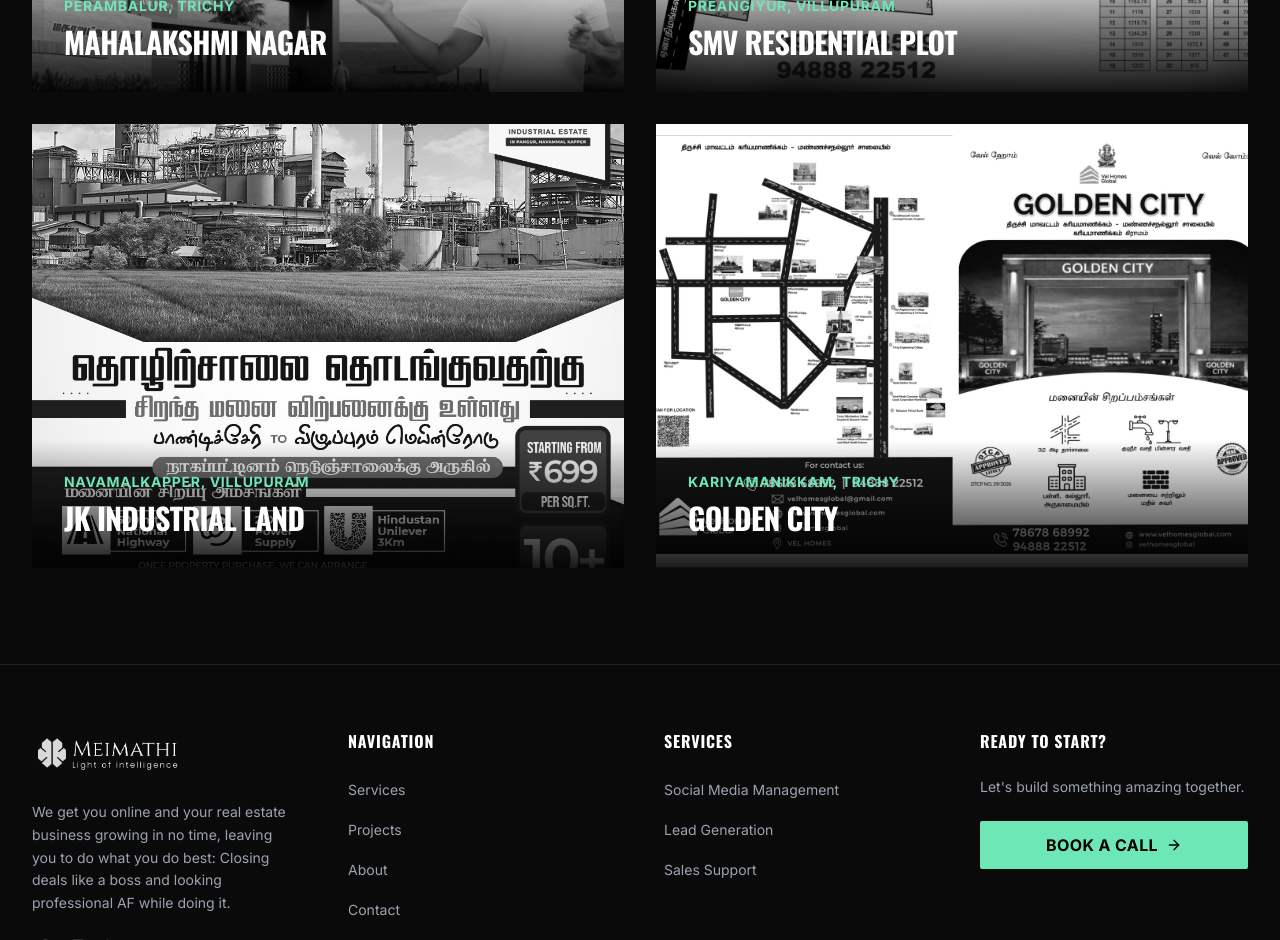
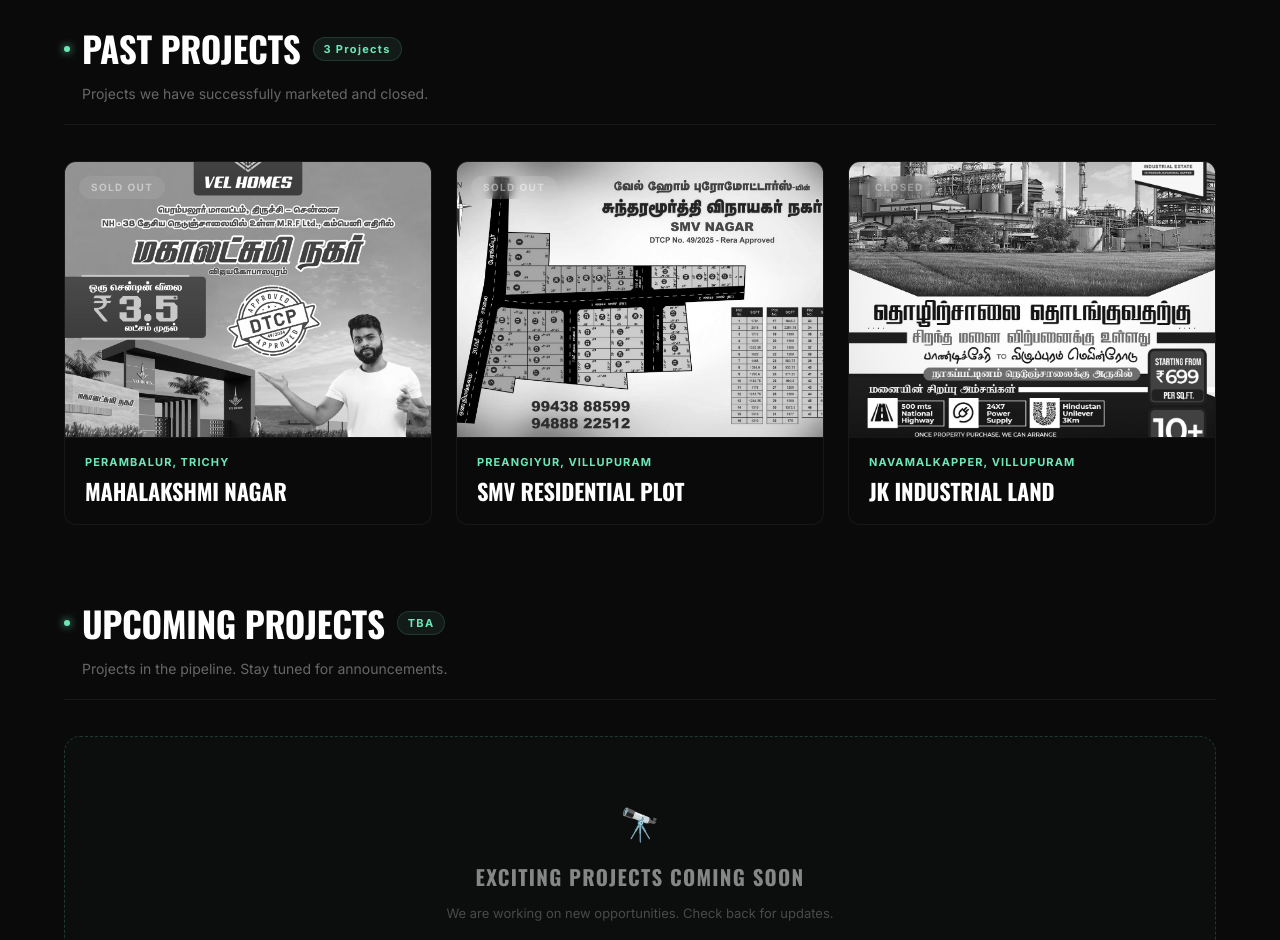
Before and after one commit to dravintel-design/meimadhi, a React (Vite) app: page /our-work in a window 1280 px wide. Shown: the part 940-1880 px from the top of the page. Built offline with nearby package versions, Linux system fonts and the light colour scheme.

Commit message:
feat: categorize Projects page into Current, Past and Upcoming sections

```diff
--- a/src/pages/OurWork.jsx
+++ b/src/pages/OurWork.jsx
@@ -1,18 +1,246 @@
 import React from 'react';
 import PageHeader from '../components/layout/PageHeader';
-import PortfolioGrid from '../components/home/Portfolio'; // Reusing for now
 
+const NEON  = '#6EE7B7';
+const BLACK = '#0a0a0a';
+
+/* ─── Project data ────────────────────────────────────────────────────── */
+const categories = [
+    {
+        id: 'current',
+        label: 'Current Projects',
+        description: 'Properties we are actively marketing and selling right now.',
+        projects: [
+            {
+                title: 'Global City',
+                location: 'Putthirankottai, Chengalpattu',
+                image: '/layout-map.png',
+                tag: 'Selling Fast',
+            },
+            {
+                title: 'Golden City',
+                location: 'Kariyamanikkam, Trichy',
+                image: '/Golden City.png',
+                tag: 'Newly Launched',
+            },
+        ],
+    },
+    {
+        id: 'old',
+        label: 'Past Projects',
+        description: 'Projects we have successfully marketed and closed.',
+        projects: [
+            {
+                title: 'Mahalakshmi Nagar',
+                location: 'Perambalur, Trichy',
+                image: '/mahalakshmi nagar.jpg',
+                tag: 'Sold Out',
+            },
+            {
+                title: 'SMV Residential Plot',
+                location: 'Preangiyur, Villupuram',
+                image: '/SMV Nagar.png',
+                tag: 'Sold Out',
+            },
+            {
+                title: 'JK Industrial Land',
+                location: 'Navamalkapper, Villupuram',
+                image: '/JK Industrial Land.jpeg',
+                tag: 'Closed',
+            },
+        ],
+    },
+    {
+        id: 'future',
+        label: 'Upcoming Projects',
+        description: 'Projects in the pipeline. Stay tuned for announcements.',
+        projects: [],
+    },
+];
+
+/* ─── Tag colour map ──────────────────────────────────────────────────── */
+const tagStyle = (tag) => {
+    if (tag === 'Selling Fast') return { bg: NEON, color: BLACK };
+    if (tag === 'Newly Launched') return { bg: '#3b82f6', color: '#fff' };
+    if (tag === 'Sold Out')       return { bg: 'rgba(255,255,255,0.08)', color: 'rgba(255,255,255,0.45)' };
+    if (tag === 'Closed')         return { bg: 'rgba(255,255,255,0.05)', color: 'rgba(255,255,255,0.35)' };
+    return { bg: 'rgba(255,255,255,0.1)', color: '#fff' };
+};
+
+/* ─── Single project card ─────────────────────────────────────────────── */
+const ProjectCard = ({ project }) => {
+    const ts = tagStyle(project.tag);
+    return (
+        <div className="group relative overflow-hidden cursor-pointer"
+            style={{
+                borderRadius: 12,
+                border: '1px solid rgba(255,255,255,0.06)',
+                background: BLACK,
+                transition: 'transform 0.4s cubic-bezier(.22,1,.36,1), box-shadow 0.4s ease, border-color 0.4s ease',
+            }}
+        >
+            {/* Image */}
+            <div className="aspect-[4/3] w-full overflow-hidden bg-gray-900">
+                <img
+                    src={project.image}
+                    alt={project.title}
+                    className="object-cover w-full h-full transform group-hover:scale-105 transition-all duration-500 grayscale group-hover:grayscale-0"
+                />
+            </div>
+
+            {/* Tag */}
+            <span style={{
+                position: 'absolute',
+                top: 14,
+                left: 14,
+                fontSize: '10px',
+                fontWeight: 700,
+                letterSpacing: '0.14em',
+                textTransform: 'uppercase',
+                background: ts.bg,
+                color: ts.color,
+                padding: '4px 12px',
+                borderRadius: 999,
+                backdropFilter: 'blur(6px)',
+            }}>
+                {project.tag}
+            </span>
+
+            {/* Footer */}
+            <div style={{
+                padding: '16px 20px',
+                borderTop: '1px solid rgba(255,255,255,0.05)',
+            }}>
+                <p style={{
+                    margin: '0 0 4px',
+                    fontSize: '11px',
+                    fontWeight: 700,
+                    letterSpacing: '0.1em',
+                    textTransform: 'uppercase',
+                    color: NEON,
+                }}>
+                    {project.location}
+                </p>
+                <h3 style={{
+                    margin: 0,
+                    fontFamily: 'Oswald, sans-serif',
+                    fontSize: '1.4rem',
+                    fontWeight: 700,
+                    color: '#fff',
+                    textTransform: 'uppercase',
+                    letterSpacing: '-0.01em',
+                }}>
+                    {project.title}
+                </h3>
+            </div>
+        </div>
+    );
+};
+
+/* ─── Coming soon placeholder ─────────────────────────────────────────── */
+const ComingSoon = () => (
+    <div style={{
+        gridColumn: '1 / -1',
+        display: 'flex',
+        flexDirection: 'column',
+        alignItems: 'center',
+        justifyContent: 'center',
+        padding: '64px 24px',
+        border: '1px dashed rgba(110,231,183,0.2)',
+        borderRadius: 16,
+        background: 'rgba(110,231,183,0.02)',
+        textAlign: 'center',
+        gap: 12,
+    }}>
+        <span style={{ fontSize: '2rem' }}>🔭</span>
+        <h4 style={{
+            fontFamily: 'Oswald, sans-serif',
+            fontSize: '1.3rem',
+            fontWeight: 700,
+            color: 'rgba(255,255,255,0.5)',
+            margin: 0,
+            letterSpacing: '0.06em',
+            textTransform: 'uppercase',
+        }}>
+            Exciting Projects Coming Soon
+        </h4>
+        <p style={{ fontSize: '13px', color: 'rgba(255,255,255,0.25)', margin: 0 }}>
+            We are working on new opportunities. Check back for updates.
+        </p>
+    </div>
+);
+
+/* ─── Category section ────────────────────────────────────────────────── */
+const CategorySection = ({ category, isLast }) => (
+    <div style={{ marginBottom: isLast ? 0 : 72 }}>
+        {/* Category header */}
+        <div style={{ marginBottom: 36, paddingBottom: 20, borderBottom: '1px solid rgba(255,255,255,0.06)' }}>
+            <div style={{ display: 'flex', alignItems: 'center', gap: 12, marginBottom: 8 }}>
+                <span style={{
+                    width: 6,
+                    height: 6,
+                    borderRadius: '50%',
+                    background: NEON,
+                    boxShadow: `0 0 8px ${NEON}`,
+                    flexShrink: 0,
+                }} />
+                <h2 style={{
+                    fontFamily: 'Oswald, sans-serif',
+                    fontSize: 'clamp(1.5rem, 3vw, 2.2rem)',
+                    fontWeight: 700,
+                    color: '#fff',
+                    margin: 0,
+                    textTransform: 'uppercase',
+                    letterSpacing: '-0.01em',
+                }}>
+                    {category.label}
+                </h2>
+                <span style={{
+                    fontSize: '11px',
+                    fontWeight: 700,
+                    letterSpacing: '0.12em',
+                    color: NEON,
+                    background: 'rgba(110,231,183,0.08)',
+                    border: `1px solid rgba(110,231,183,0.15)`,
+                    padding: '3px 10px',
+                    borderRadius: 999,
+                }}>
+                    {category.projects.length > 0 ? `${category.projects.length} Project${category.projects.length > 1 ? 's' : ''}` : 'TBA'}
+                </span>
+            </div>
+            <p style={{ margin: 0, fontSize: '14px', color: 'rgba(255,255,255,0.38)', paddingLeft: 18 }}>
+                {category.description}
+            </p>
+        </div>
+
+        {/* Project grid */}
+        <div style={{
+            display: 'grid',
+            gridTemplateColumns: 'repeat(auto-fill, minmax(280px, 1fr))',
+            gap: 24,
+        }}>
+            {category.projects.length > 0
+                ? category.projects.map((p, i) => <ProjectCard key={i} project={p} />)
+                : <ComingSoon />
+            }
+        </div>
+    </div>
+);
+
+/* ─── Page ────────────────────────────────────────────────────────────── */
 const OurWork = () => {
     return (
-        <div className="bg-hero-black min-h-screen">
+        <div style={{ background: BLACK, minHeight: '100vh' }}>
             <PageHeader
                 title={<>PROJECTS</>}
-                subtitle="A showcase of the real estate projects we have marketed and sold."
+                subtitle="Every project we take on is treated like our own. Here is the full story."
             />
 
-            <PortfolioGrid />
-
-            {/* Additional grid for 'full' portfolio page would go here */}
+            <section style={{ maxWidth: 1200, margin: '0 auto', padding: '72px 24px 96px' }}>
+                {categories.map((cat, i) => (
+                    <CategorySection key={cat.id} category={cat} isLast={i === categories.length - 1} />
+                ))}
+            </section>
         </div>
     );
 };
```
